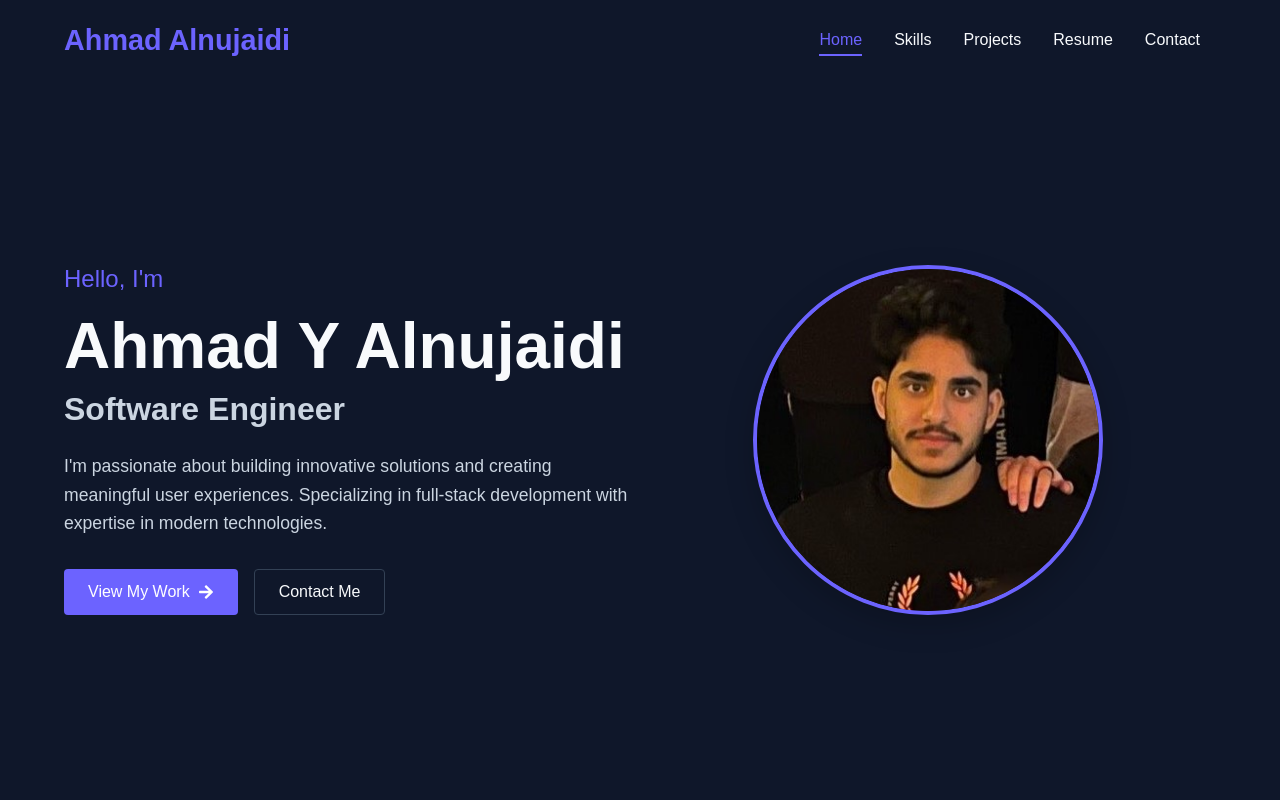
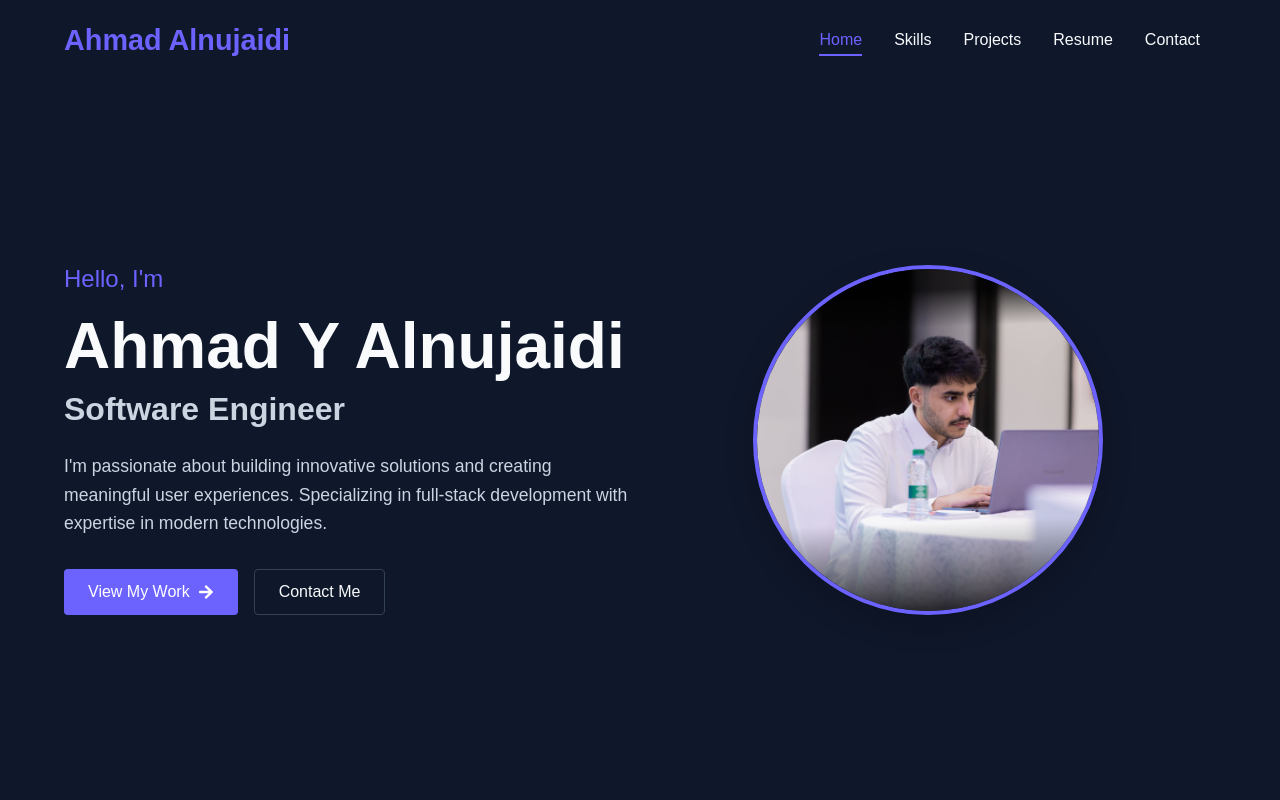
Before and after one commit to ahmadalnujaidi/Portfolio, a React (Create React App) app: page / in a window 1280 px wide. Shown: the top 800 px of the page. Built offline with nearby package versions, Linux system fonts and the light colour scheme.

Commit message:
changed pfp

```diff
--- a/public/index.html
+++ b/public/index.html
@@ -16,7 +16,7 @@
     <meta name="theme-color" content="#000000" />
     <meta
       name="description"
-      content="Web site created using create-react-app"
+      content="Ahmad Alnujaidi's Portfolio"
     />
     <link rel="apple-touch-icon" href="%PUBLIC_URL%/logo192.png" />
     <!--
--- a/src/pages/Home.js
+++ b/src/pages/Home.js
@@ -42,7 +42,7 @@ const Home = () => {
           animate={{ opacity: 1, scale: 1 }}
           transition={{ duration: 0.6, delay: 0.2 }}
         >
-          <ProfileImage src="/images/face.jpg" alt="Your Name" />
+          <ProfileImage src="/images/faceMasar.jpg" alt="Your Name" />
         </HeroImage>
       </HeroSection>
 
```
Also changed, not shown: public/images/faceMasar.jpg (added).
